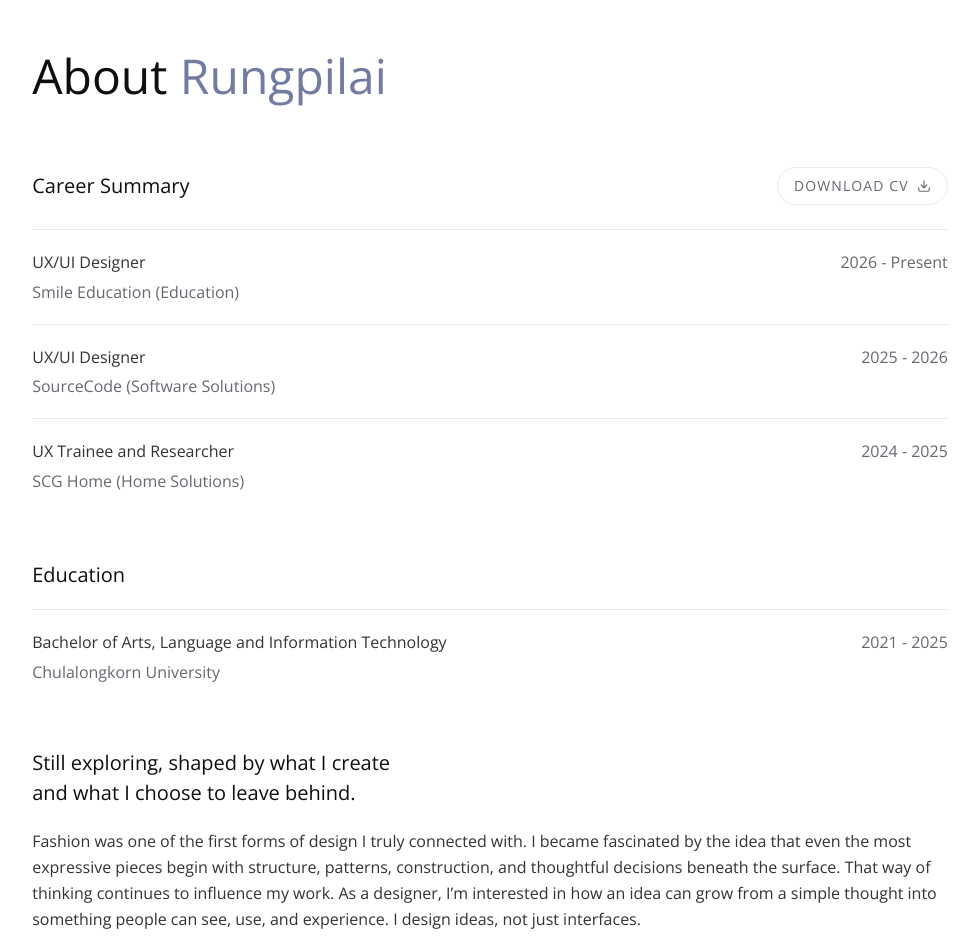
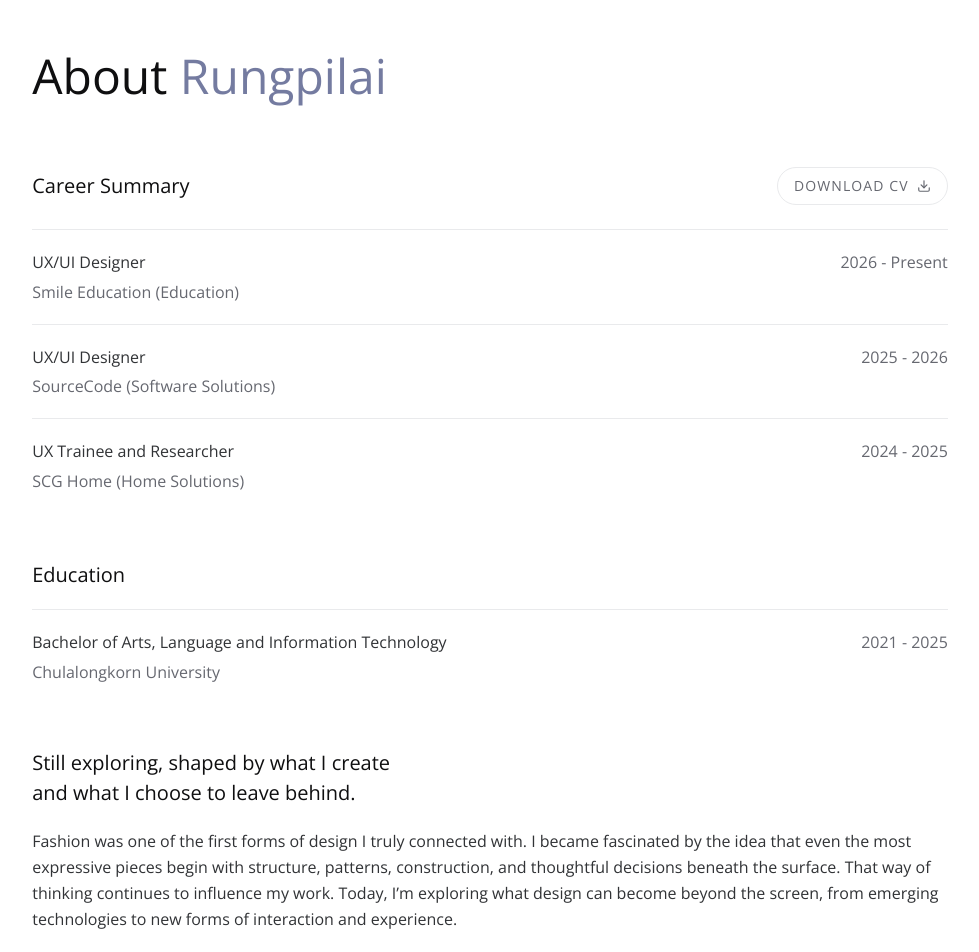
Before and after one commit to rungpilai/rungpilaip, a React (Vite) app: page /about in a window 1280 px wide. Shown: the top 952 px of the page, without its empty margins (150-1129 px from the left). Built offline with nearby package versions, Linux system fonts and the light colour scheme.

Commit message:
Update About.jsx

```diff
--- a/src/pages/About.jsx
+++ b/src/pages/About.jsx
@@ -65,8 +65,7 @@ const About = () => {
                                 and what I choose to leave behind.
                             </p>
                             <p className="leading-relaxed text-(--color-text-secondary) mb-4">
-                                Fashion was one of the first forms of design I truly connected with. I became fascinated by the idea that even the most expressive pieces begin with structure, patterns, construction, and thoughtful decisions beneath the surface. That way of thinking continues to influence my work. As a designer, I’m interested in how an idea can grow from a simple thought into something people can see, use, and experience. I design ideas, not just interfaces.
-                                <br /><br />
+                                Fashion was one of the first forms of design I truly connected with. I became fascinated by the idea that even the most expressive pieces begin with structure, patterns, construction, and thoughtful decisions beneath the surface. That way of thinking continues to influence my work.
                                 Today, I’m exploring what design can become beyond the screen, from emerging technologies to new forms of interaction and experience.
                             </p>
                         </section>
```
